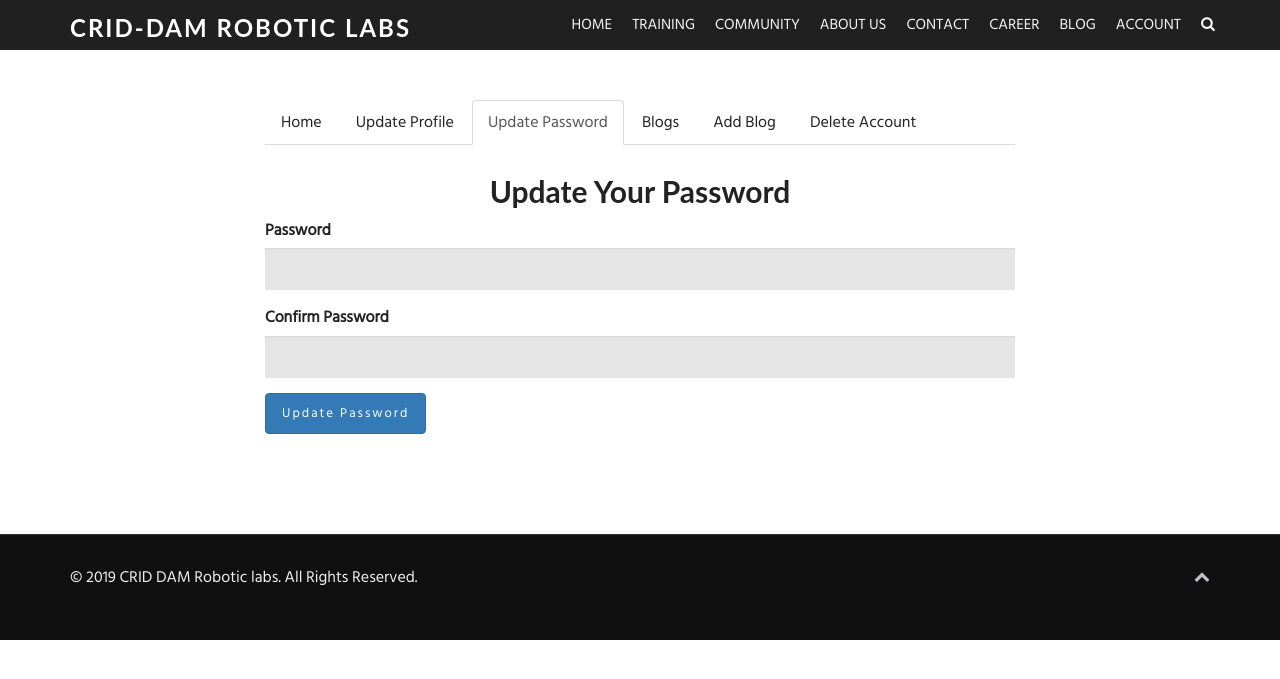
After one commit to mortuzahossain/CRID-V1.0.1, a PHP site: page /user/updatepassword.php in a window 1280 px wide. The commit adds this page. Shown: the top 679 px of the page. Run offline with PHP 8.4, Linux system fonts and the light colour scheme; a user stored in the database is signed in.

Commit message:
Update users password sucessfully

```diff
--- a/user/index.php
+++ b/user/index.php
@@ -17,7 +17,7 @@
 				<ul class="nav nav-tabs">
 				  <li role="presentation" class="active"><a href="http://<?php echo $_SERVER['SERVER_NAME']; ?>/user/index.php">Home</a></li>
 				  <li role="presentation"><a href="http://<?php echo $_SERVER['SERVER_NAME']; ?>/user/update.php">Update Profile</a></li>
-				  <li role="presentation"><a href="http://<?php echo $_SERVER['SERVER_NAME']; ?>/user/update.php">Update Password</a></li>
+				  <li role="presentation"><a href="http://<?php echo $_SERVER['SERVER_NAME']; ?>/user/updatepassword.php">Update Password</a></li>
 				  <li role="presentation"><a href="http://<?php echo $_SERVER['SERVER_NAME']; ?>/user/blog">Blogs</a></li>
 				  <li role="presentation"><a href="http://<?php echo $_SERVER['SERVER_NAME']; ?>/user/blog">Add Blog</a></li>
 				  <li role="presentation"><a href="http://<?php echo $_SERVER['SERVER_NAME']; ?>/user/delete.php">Delete Account</a></li>
--- a/user/update.php
+++ b/user/update.php
@@ -43,7 +43,7 @@
 				<ul class="nav nav-tabs">
 				  <li role="presentation"><a href="http://<?php echo $_SERVER['SERVER_NAME']; ?>/user/index.php">Home</a></li>
 				  <li role="presentation"  class="active"><a href="http://<?php echo $_SERVER['SERVER_NAME']; ?>/user/update.php">Update Profile</a></li>
-				  <li role="presentation"><a href="http://<?php echo $_SERVER['SERVER_NAME']; ?>/user/update.php">Update Password</a></li>
+				  <li role="presentation"><a href="http://<?php echo $_SERVER['SERVER_NAME']; ?>/user/updatepassword.php">Update Password</a></li>
 				  <li role="presentation"><a href="http://<?php echo $_SERVER['SERVER_NAME']; ?>/user/blog">Blogs</a></li>
 				  <li role="presentation"><a href="http://<?php echo $_SERVER['SERVER_NAME']; ?>/user/blog">Add Blog</a></li>
 				  <li role="presentation"><a href="http://<?php echo $_SERVER['SERVER_NAME']; ?>/user/delete.php">Delete Account</a></li>
--- /dev/null
+++ b/user/updatepassword.php
@@ -0,0 +1,80 @@
+<?php
+    session_start();
+    if (!isset($_SESSION['id'])) {
+        header("Location: ../index.php");
+    }
+
+	$userid =$_SESSION['id'];
+
+    function xss_cleaner($input_str) {
+        $return_str = str_replace( array('<',';','|','&','>',"'",'"',')','('), array('&lt;','&#58;','&#124;','&#38;','&gt;','&apos;','&#x22;','&#x29;','&#x28;'), $input_str );
+        $return_str = str_ireplace( '%3Cscript', '', $return_str );
+        return htmlspecialchars($return_str);
+    }
+
+	$PAGENAME = "Update Users Profile";
+	include $_SERVER["DOCUMENT_ROOT"].'/inc/header.php';
+	include $_SERVER["DOCUMENT_ROOT"].'/inc/navbar.php';
+?>
+
+
+	<section class="container about-section">
+		<div class="gap"></div>
+
+<?php
+	if (isset($_POST['update'])) {
+		$password = xss_cleaner($_POST['password']);
+		$confirmpassword = xss_cleaner($_POST['confirmpassword']);
+
+		if ($password === $confirmpassword) {
+			$password = md5($password);
+			$update_query = "UPDATE users set password = '$password' WHERE id = $userid";
+
+			if (mysqli_query($con,$update_query)) {
+				echo "<div class='alert alert-success' role='alert'>Password updated sucessfully.</div>";
+			} else {
+				echo "<div class='alert alert-warning' role='alert'>We are fetching problem in updating your information.</div>";
+			}
+		}
+
+
+	}
+
+?>
+
+		<div class="row">
+			<div class="col-md-8 col-md-offset-2">
+				<ul class="nav nav-tabs">
+				  <li role="presentation"><a href="http://<?php echo $_SERVER['SERVER_NAME']; ?>/user/index.php">Home</a></li>
+				  <li role="presentation"><a href="http://<?php echo $_SERVER['SERVER_NAME']; ?>/user/update.php">Update Profile</a></li>
+				  <li role="presentation" class="active"><a href="http://<?php echo $_SERVER['SERVER_NAME']; ?>/user/updatepassword.php" >Update Password</a></li>
+				  <li role="presentation"><a href="http://<?php echo $_SERVER['SERVER_NAME']; ?>/user/blog">Blogs</a></li>
+				  <li role="presentation"><a href="http://<?php echo $_SERVER['SERVER_NAME']; ?>/user/blog">Add Blog</a></li>
+				  <li role="presentation"><a href="http://<?php echo $_SERVER['SERVER_NAME']; ?>/user/delete.php">Delete Account</a></li>
+				</ul>
+			</div>
+		</div>
+
+		<div class="row">
+			<div class="col-md-8 col-md-offset-2">
+				<h2 class="text-center">Update Your Password</h2>
+				<form method="post" accept="">
+				  <div class="form-group">
+				    <label for="password">Password</label>
+				    <input type="password" class="form-control" id="password" placeholder="" name="password">
+				  </div>
+				  <div class="form-group">
+				    <label for="confirmpassword">Confirm Password</label>
+				    <input type="password" class="form-control" id="confirmpassword" placeholder="" name="confirmpassword">
+				  </div>
+				  <button type="submit" class="btn btn-primary" name="update">Update Password</button>
+				</form>
+			</div>
+		</div>
+
+    </section>
+
+
+<?php
+	include $_SERVER["DOCUMENT_ROOT"].'/inc/footer.php';
+?>
```
